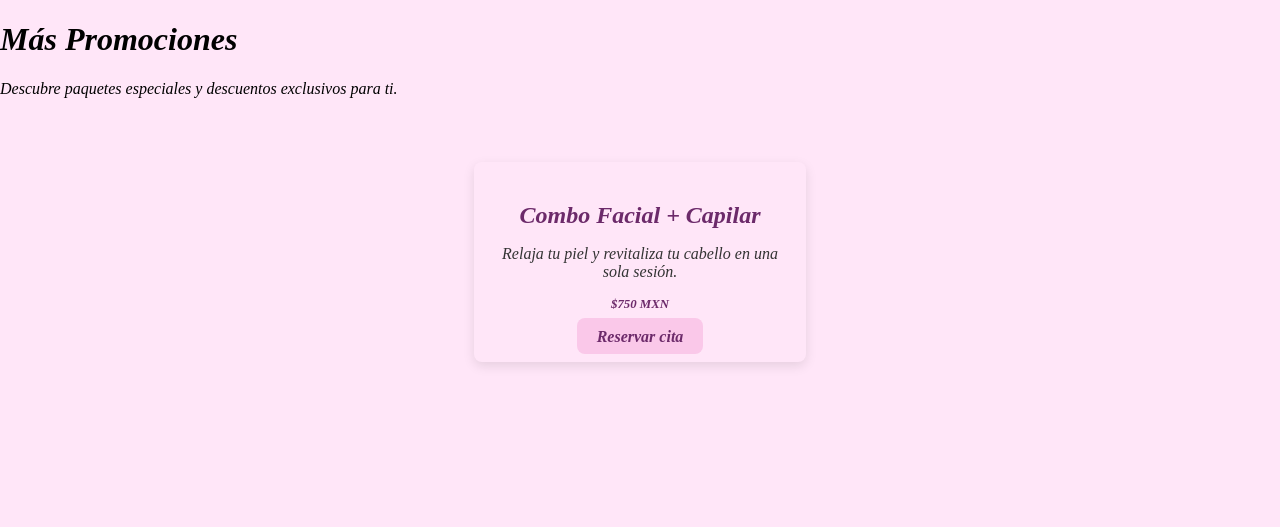
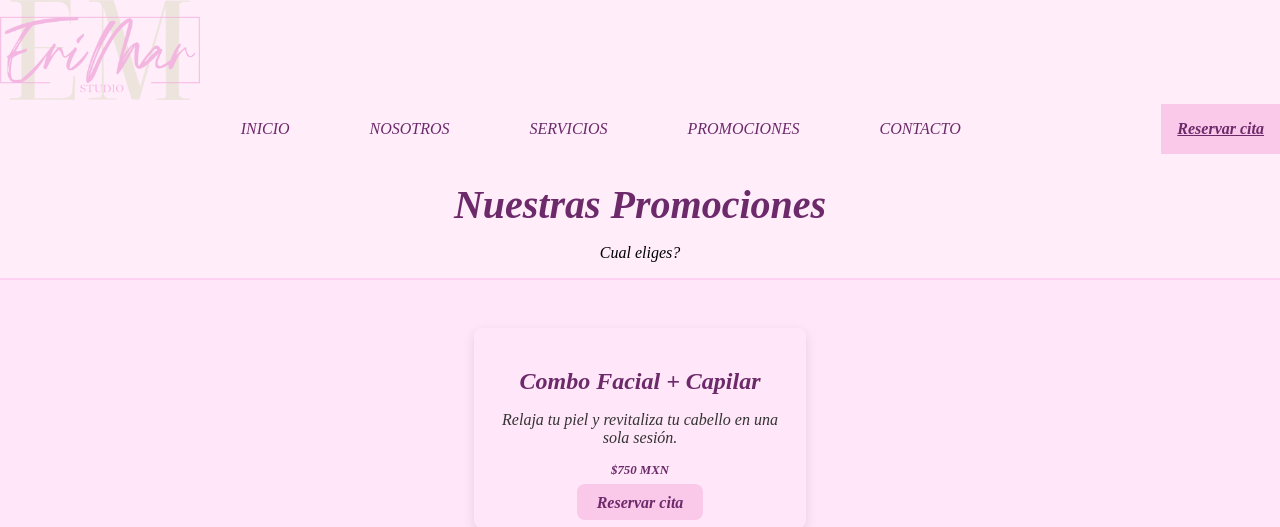
Before and after one commit to diz3ty/EriMar_Studio_Web, a Flask app: page /promociones in a window 1280 px wide. Shown: the top 527 px of the page. Run offline with Flask 3, Linux system fonts and the light colour scheme.

Commit message:
modify uñas html file

```diff
--- a/static/css/styles.css
+++ b/static/css/styles.css
@@ -241,9 +241,8 @@ main {
 }
 
 .servicio {
-  padding: 1rem;
+  padding: 4rem;
   max-width: 100px;
-  flex: 1;
   transition: transform 0.3s ease;
   position : relative;
   text-align: center;
@@ -255,7 +254,7 @@ main {
 }
 
 .servicio img {
-  width: 200px;
+  width: 250px;
   height: auto;
   margin-bottom: 1rem;
   justify-content: center;
@@ -273,12 +272,10 @@ main {
   text-decoration: none;
   color: inherit;
   display: block;
-  text-align: center;
 }
 .servicio-link:hover .servicio {
   transform: translateY(-5px);
 }
-
 
 @media (max-width: 768px) {
   .servicios-container {
--- /dev/null
+++ b/static/css/uñas_styles.css
@@ -0,0 +1,32 @@
+/* Global Styles */
+body {
+  background-color: #ffe6f8;
+  margin: 0;
+  display: flex;
+  flex-direction: column;
+  font-family: 'Cormorant Garamond', serif;
+  font-style: italic;
+  width: 100%;
+}
+
+.logo-container {
+  flex: 1;
+  max-height: 300px;
+}
+
+/* Header Styles */
+.titulo-servicio-container {
+  text-align: center;
+}
+
+.titulo-servicio {
+  text-align: center;
+  font-size: 2.5rem;
+  color: #6c2a6a;
+  margin-bottom: 1rem;
+  font-weight: bold;
+}
+
+.titulo-servicio p {
+  text-align: center;
+}
--- a/templates/index.html
+++ b/templates/index.html
@@ -10,6 +10,7 @@
         <div class="logo-centered">
             <img src="{{ url_for('static', filename='images/EriMar_Logo.webp') }}" alt="EriMar Studio" class="logo" width="200" height="100" loading="lazy"
                 srcset="{{ url_for('static', filename='images/EriMar_Logo.webp') }} 1x, {{ url_for('static', filename='images/EriMar_Logo.webp') }} 2x">
+        </div>
         <nav class="navbar">
             <ul class="nav-links">
                 <li><a href="#inicio">INICIO</a></li>
@@ -101,7 +102,7 @@
                 <div class="promo-card">
                     <h3>Tratamiento Capilar</h3>
                     <p>Cambia tu estilo de cabello con un 20% de descuento en keratinas.</p>
-                    <span class="precio">$480 MXN</span>
+                    <span class="precio">De $600 a $480 MXN</span>
                     <a href="https://wa.me/524271668565?text=Hola%20quiero%20agendar%20una%20promo%20de%20keratina"
                         target="_blank"
                         class="btn-promo">
--- a/templates/promociones.html
+++ b/templates/promociones.html
@@ -2,13 +2,37 @@
 <html lang="es">
 <head>
   <meta charset="UTF-8">
-  <title>Más Promociones - EriMar Studio</title>
+  <meta name="viewport" content="width=device-width, initial-scale=1.0">
+  <title>Promociones</title>
+  <link rel="stylesheet" href="/static/css/uñas_styles.css">
   <link rel="stylesheet" href="/static/css/styles.css">
 </head>
 <body>
-  <header>
-    <h1>Más Promociones</h1>
-    <p>Descubre paquetes especiales y descuentos exclusivos para ti.</p>
+  <header class = "main-header">
+    <div class="logo-container">
+      <img src="{{ url_for('static', filename='images/EriMar_Logo.webp') }}" alt="EriMar Studio" class="logo" width="200" height="100" loading="lazy"
+        srcset="{{ url_for('static', filename='images/EriMar_Logo.webp') }} 1x, {{ url_for('static', filename='images/EriMar_Logo.webp') }} 2x">
+    </div>
+    <nav class="navbar">
+            <ul class="nav-links">
+                <li><a href="#inicio">INICIO</a></li>
+                <li><a href="#nosotros">NOSOTROS</a></li>
+                <li><a href="#servicios">SERVICIOS</a></li>
+                <li><a href="#promociones">PROMOCIONES</a></li>
+                <li><a href="#contacto">CONTACTO</a></li>
+            </ul>
+            <div class="cta-container">
+            <a href="https://wa.me/524271668565?text=Hola%20quiero%20agendar%20una%20cita%20en%20EriMar%20Studio"
+                target="_blank"
+                class="btn-reserva">
+                Reservar cita
+            </a>
+            </div>
+        </nav>
+    <div class="titulo-servicio-container">
+      <h1 class="titulo-servicio">Nuestras Promociones</h1>
+      <p>Cual eliges?</p>
+    </div>
   </header>
 
   <section class="promociones">
```
Also changed, not shown: templates/capilar_services.html (+27 -4 lines), templates/lashes_services.html (+27 -4 lines), templates/nails_services.html (+27 -5 lines).
